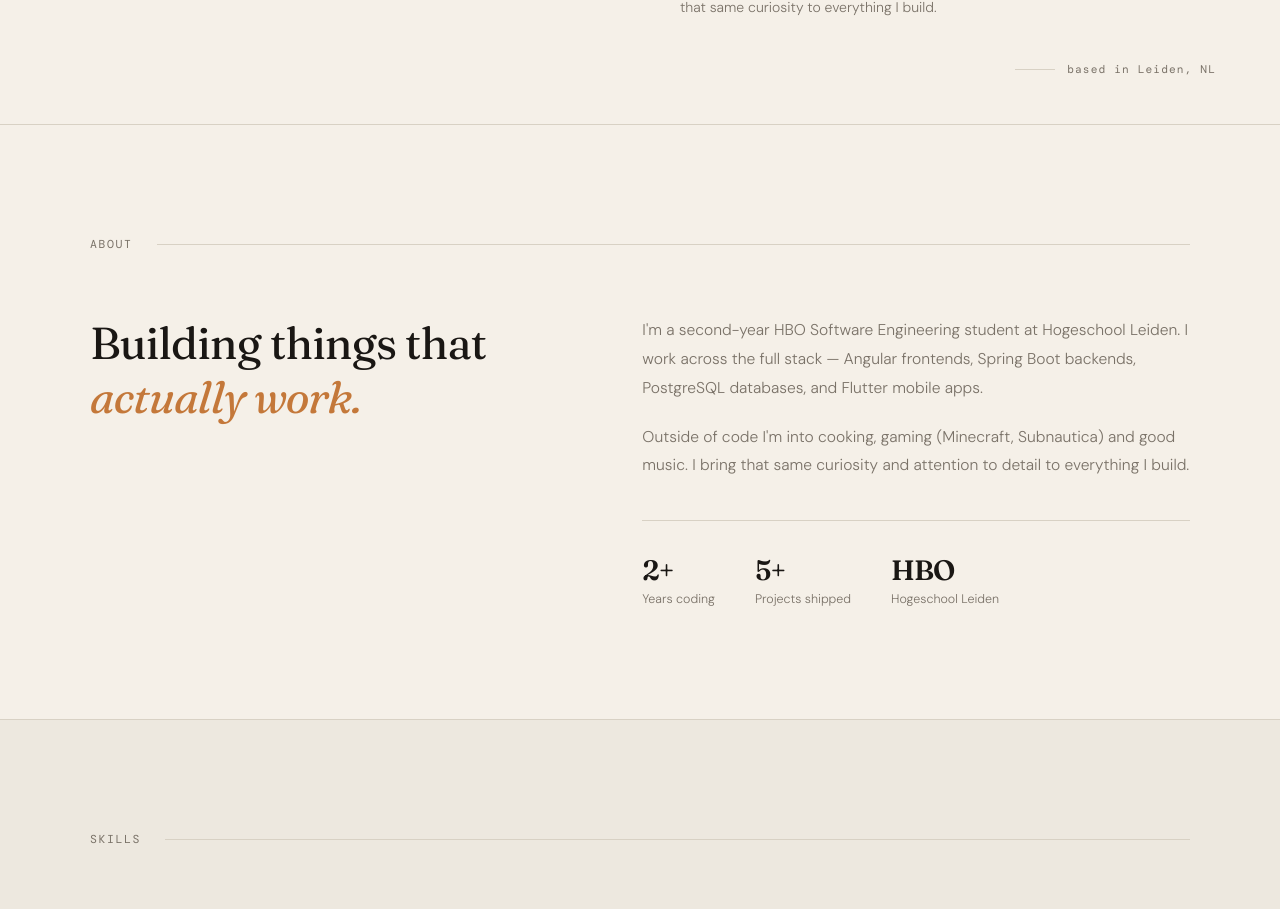
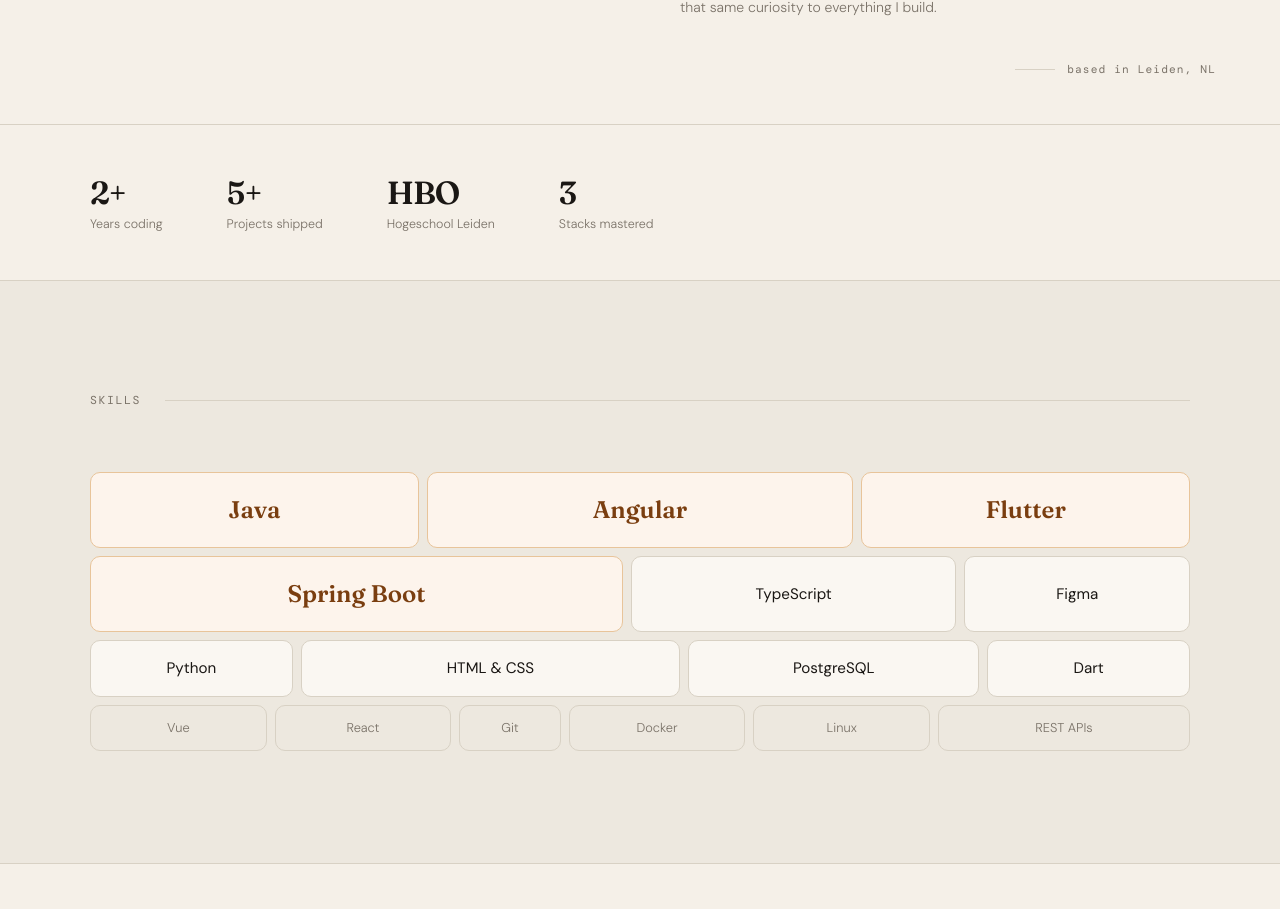
Before and after one commit to SabriAz/portfolio, a Vue app: page / in a window 1280 px wide. Shown: the part 676-1585 px from the top of the page. Built offline with nearby package versions, Linux system fonts and the light colour scheme; a web font is replaced by a local one.

Commit message:
feat: Changed about section

```diff
--- a/src/components/AboutSection.vue
+++ b/src/components/AboutSection.vue
@@ -1,25 +1,6 @@
 <template>
   <section id="about" class="about">
     <div class="container">
-      <div class="section-header">
-        <span class="label">About</span>
-        <div class="divider"></div>
-      </div>
-      <div class="about-grid">
-        <div class="about-left">
-          <h2>Building things that<br /><em>actually work.</em></h2>
-        </div>
-        <div class="about-right">
-          <p>
-            I'm a second-year HBO Software Engineering student at Hogeschool Leiden.
-            I work across the full stack — Angular frontends, Spring Boot backends,
-            PostgreSQL databases, and Flutter mobile apps.
-          </p>
-          <p>
-            Outside of code I'm into cooking, gaming (Minecraft, Subnautica) and
-            good music. I bring that same curiosity and attention to detail to
-            everything I build.
-          </p>
       <div class="stats">
         <div class="stat">
           <span class="stat-n">2+</span>
@@ -33,7 +14,9 @@
           <span class="stat-n">HBO</span>
           <span class="stat-l">Hogeschool Leiden</span>
         </div>
-          </div>
+        <div class="stat">
+          <span class="stat-n">3</span>
+          <span class="stat-l">Stacks mastered</span>
         </div>
       </div>
     </div>
@@ -42,80 +25,23 @@
 
 <style scoped>
 .about {
-  padding: 7rem 4rem;
   border-top: 1px solid var(--border);
+  padding: 3rem 4rem;
 }
 
 .container { max-width: 1100px; margin: 0 auto; }
 
-.section-header {
+.stats {
   display: flex;
-  align-items: center;
-  gap: 1.5rem;
-  margin-bottom: 4rem;
+  gap: 4rem;
+  flex-wrap: wrap;
 }
 
-.label {
-  font-family: var(--font-mono);
-  font-size: 0.72rem;
-  letter-spacing: 0.14em;
-  color: var(--muted);
-  text-transform: uppercase;
-  white-space: nowrap;
-}
-
-.divider {
-  flex: 1;
-  height: 1px;
-  background: var(--border);
-}
-
-.about-grid {
-  display: grid;
-  grid-template-columns: 1fr 1.2fr;
-  gap: 6rem;
-  align-items: start;
-}
-
-h2 {
-  font-family: var(--font-head);
-  font-size: clamp(2rem, 3.5vw, 2.8rem);
-  font-weight: 400;
-  line-height: 1.2;
-  letter-spacing: -0.02em;
-  color: var(--text);
-}
-
-h2 em {
-  font-style: italic;
-  color: var(--accent);
-}
-
-.about-right p {
-  font-size: 0.975rem;
-  color: var(--muted);
-  line-height: 1.85;
-  font-weight: 300;
-  margin-bottom: 1.25rem;
-}
-
-.stats {
-  display: flex;
-  gap: 2.5rem;
-  margin-top: 2.5rem;
-  padding-top: 2rem;
-  border-top: 1px solid var(--border);
-}
-
-.stat {
-  display: flex;
-  flex-direction: column;
-  gap: 4px;
-}
+.stat { display: flex; flex-direction: column; gap: 4px; }
 
 .stat-n {
   font-family: var(--font-head);
-  font-size: 1.75rem;
+  font-size: 2rem;
   font-weight: 600;
   color: var(--text);
   letter-spacing: -0.03em;
@@ -128,7 +54,7 @@ h2 em {
 }
 
 @media (max-width: 768px) {
-  .about { padding: 5rem 1.75rem; }
-  .about-grid { grid-template-columns: 1fr; gap: 2.5rem; }
+  .about { padding: 2.5rem 1.75rem; }
+  .stats { gap: 2rem; }
 }
 </style>
```
Lines whose indentation alone changed are shown as unchanged.
